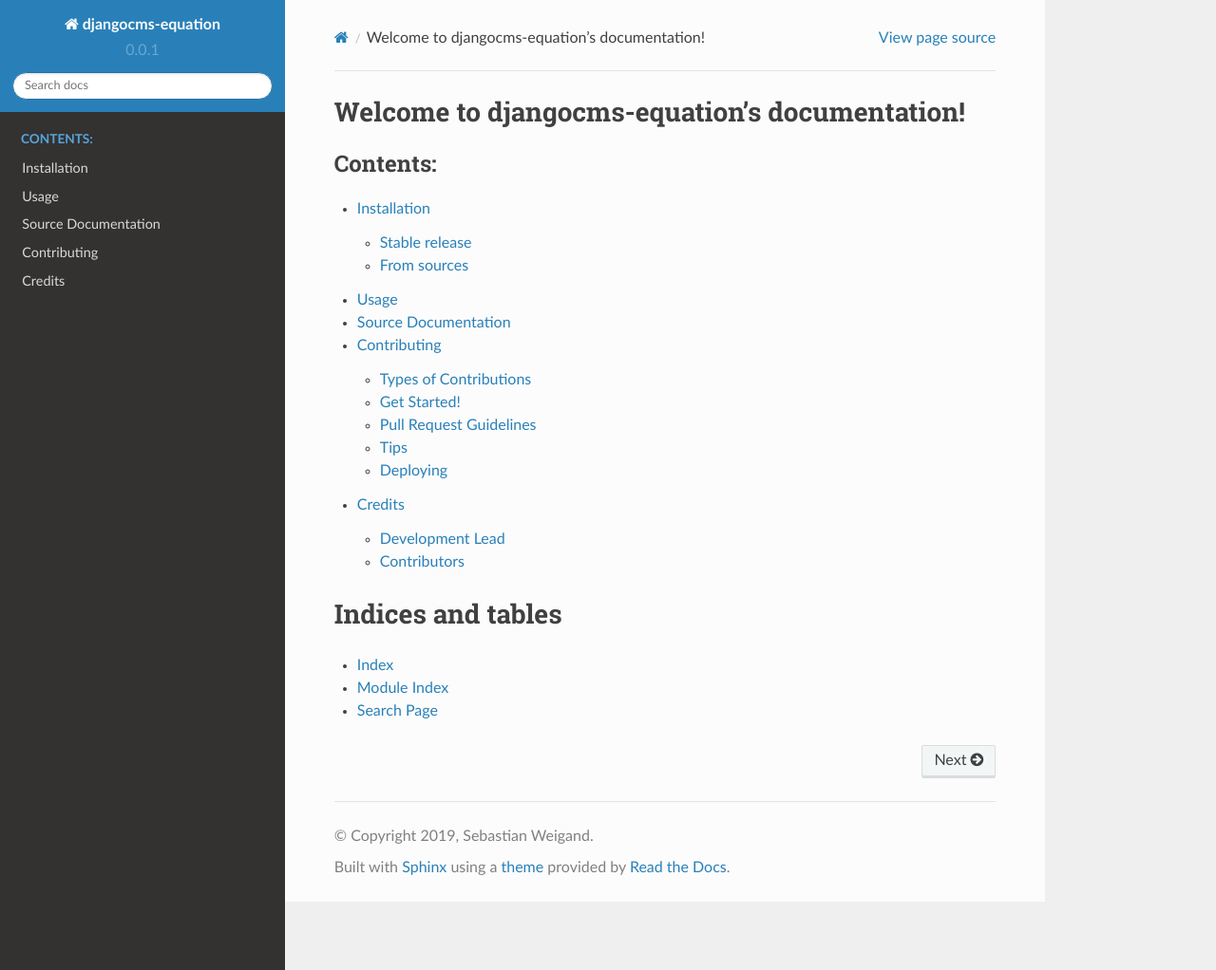
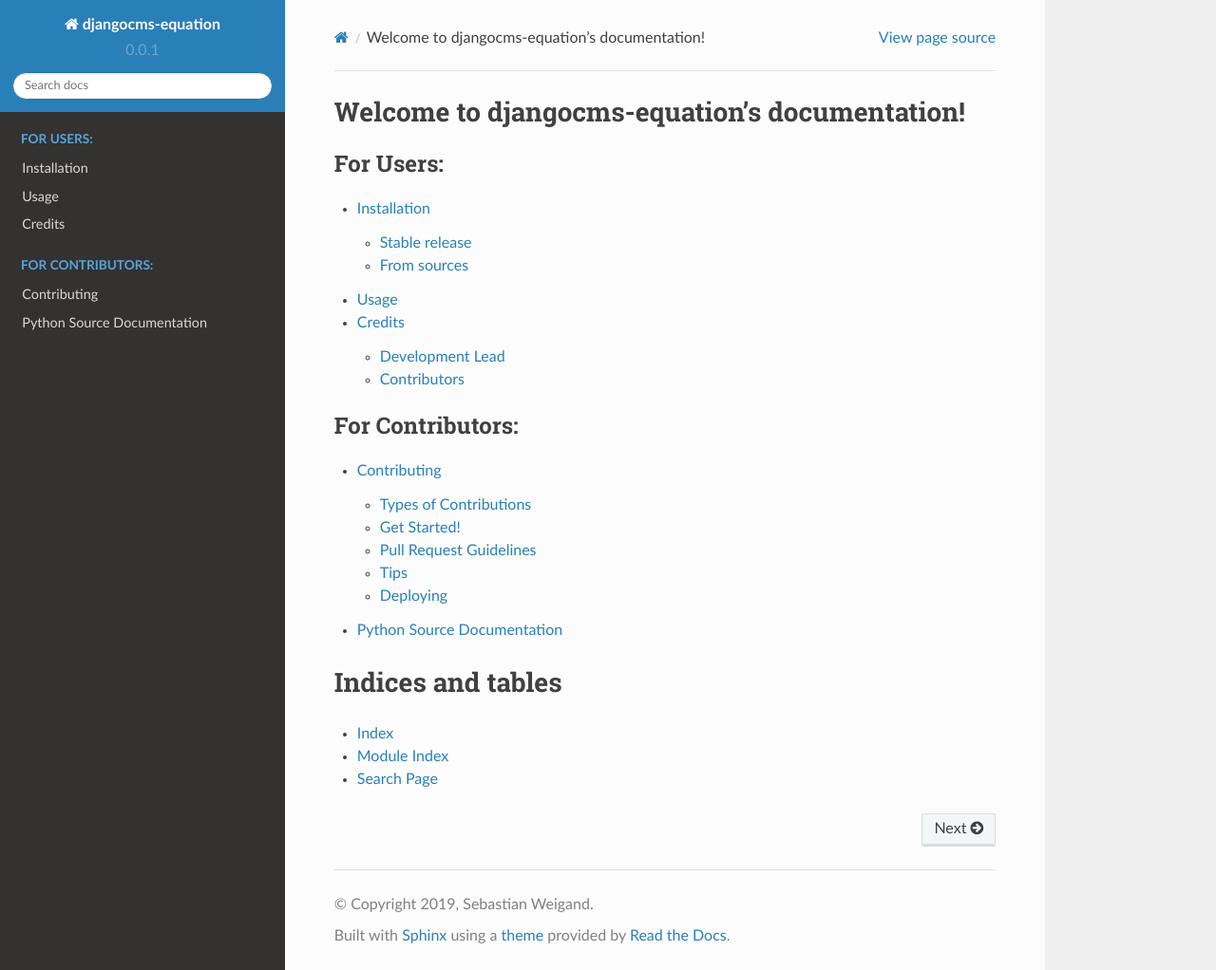
Before and after one commit to s-weigand/djangocms-equation, a Sphinx documentation site: the page built from docs/index.rst, in a window 1280 px wide and 1022 px high. Shown: the whole window at 95% size. Built offline with Sphinx 7.4.7 and the Read the Docs theme 2.0.0, drawn with Linux system fonts in a browser that asks for light colours.

Commit message:
added more docstrings and restructured docs

```diff
--- a/docs/_templates/autosummary/exception.rst
+++ /dev/null
@@ -1,3 +0,0 @@
-{{ name  | escape | underline }}
-
-.. autoexception:: {{ fullname }}
--- a/docs/_templates/autosummary/function.rst
+++ /dev/null
@@ -1,3 +0,0 @@
-{{ name  | escape | underline }}
-
-.. autofunction:: {{ fullname }}
--- a/docs/_templates/autosummary/module.rst
+++ /dev/null
@@ -1,72 +0,0 @@
-{% block module %}
-{{ fullname | replace("flake8_nb.", "") | escape | underline}}
-{#{% set reduced_name={child_modules} %}#}
-
-.. currentmodule:: {{ module }}
-
-.. automodule:: {{ fullname }}
-
-    {% if fullname in known_packages %}
-    .. rubric:: Submodules
-
-    .. autosummary::
-        {% for item in child_modules %}
-            {% if item.startswith( fullname + ".") %}
-                {{ item }}
-            {% endif %}
-        {%- endfor %}
-    {% endif %}
-
-    {% block functions %}
-    {% if functions %}
-
-Functions
----------
-
-    .. rubric:: Summary
-
-    .. autosummary::
-        :toctree: {{ fullname | replace("flake8_nb.", "") | replace(".", "/") }}/functions
-        :nosignatures:
-        {% for item in functions %}
-        {{ item }}
-        {%- endfor %}
-    {% endif %}
-    {% endblock %}
-
-    {% block classes %}
-    {% if classes %}
-
-Classes
--------
-
-    .. rubric:: Summary
-
-    .. autosummary::
-        :toctree: {{ fullname | replace("flake8_nb.", "") | replace(".", "/") }}/classes
-        :nosignatures:
-    {% for item in classes %}
-        {{ item }}
-    {%- endfor %}
-    {% endif %}
-    {% endblock %}
-
-    {% block exceptions %}
-    {% if exceptions %}
-
-Exceptions
-----------
-
-    .. rubric:: Exception Summary
-
-    .. autosummary::
-        :toctree: {{ fullname | replace("flake8_nb.", "") | replace(".", "/") }}/exceptions
-        :nosignatures:
-    {% for item in exceptions %}
-        {{ item }}
-    {%- endfor %}
-    {% endif %}
-    {% endblock %}
-
-
-{% endblock %}
--- a/docs/index.rst
+++ b/docs/index.rst
@@ -3,15 +3,21 @@
 
 .. toctree::
    :maxdepth: 2
-   :caption: Contents:
+   :caption: For Users:
 
    readme
    installation
    usage
-   modules
-   contributing
    authors
    history
+
+
+.. toctree::
+   :maxdepth: 2
+   :caption: For Contributors:
+
+   contributing
+   python_source_docs
 
 Indices and tables
 ==================
```
Also changed, not shown: docs/modules.rst (deleted, +0 -13 lines), docs/python_source_docs.rst (added, +21 -0 lines), 5 other files.
